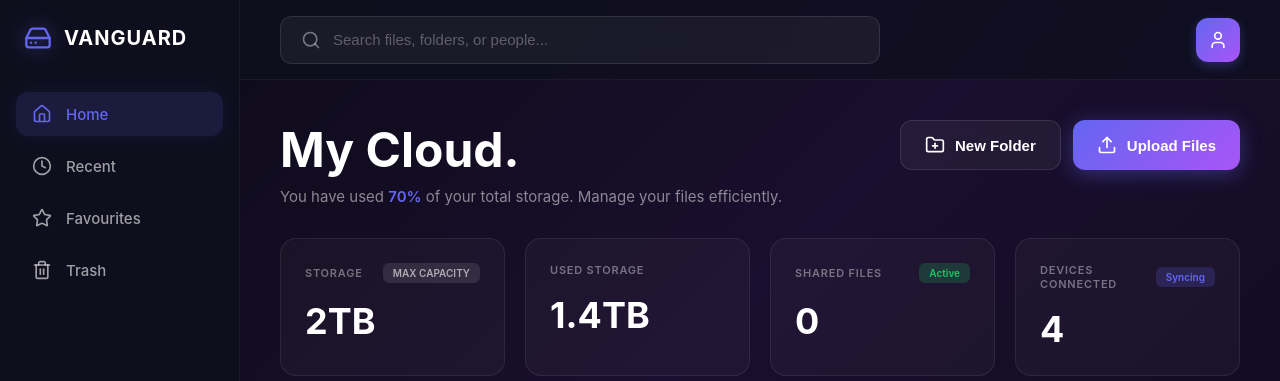
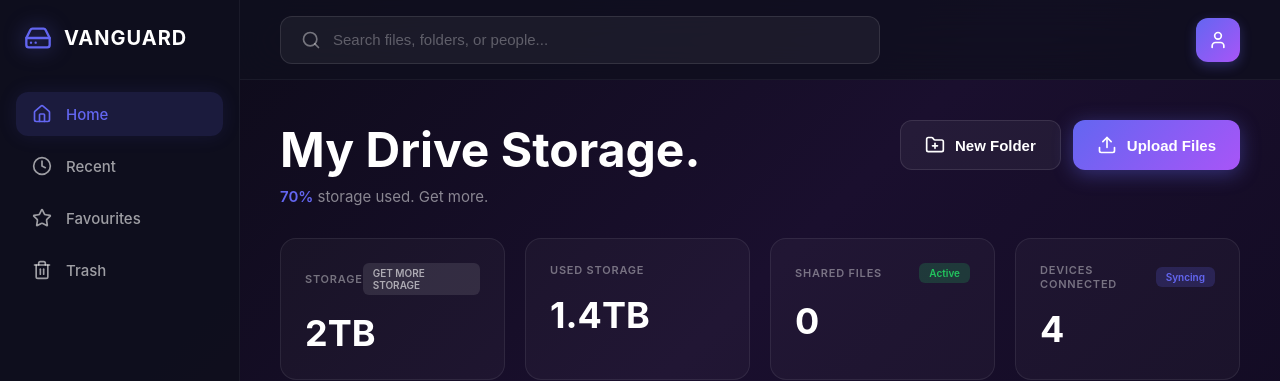
Before and after one commit to wwwbarca4k-lgtm/google-drive-clone, a Next.js app: page / in a window 1280 px wide. Shown: the top 381 px of the page. Built offline with nearby package versions, Linux system fonts and the light colour scheme; no server answers.

Commit message:
Update text: My Drive Storage, Get More Storage, subtitle

```diff
--- a/src/components/Dashboard.tsx
+++ b/src/components/Dashboard.tsx
@@ -114,9 +114,9 @@ export default function Dashboard() {
             {/* Header Section */}
             <div className={styles.dashboardHeader}>
                 <div>
-                    <h1 className={styles.title}>My Cloud.</h1>
+                    <h1 className={styles.title}>My Drive Storage.</h1>
                     <p className={styles.subtitle}>
-                        You have used <span className={styles.highlight}>70%</span> of your total storage. Manage your files efficiently.
+                        <span className={styles.highlight}>70%</span> storage used. Get more.
                     </p>
                 </div>
                 <div className={styles.actionButtons}>
@@ -136,7 +136,7 @@ export default function Dashboard() {
                 <div className={styles.statCard}>
                     <div className={styles.statHeader}>
                         <span className={styles.statLabel}>STORAGE</span>
-                        <span className={styles.statBadge}>MAX CAPACITY</span>
+                        <span className={styles.statBadge}>GET MORE STORAGE</span>
                     </div>
                     <div className={styles.statValue}>2TB</div>
                 </div>
```
